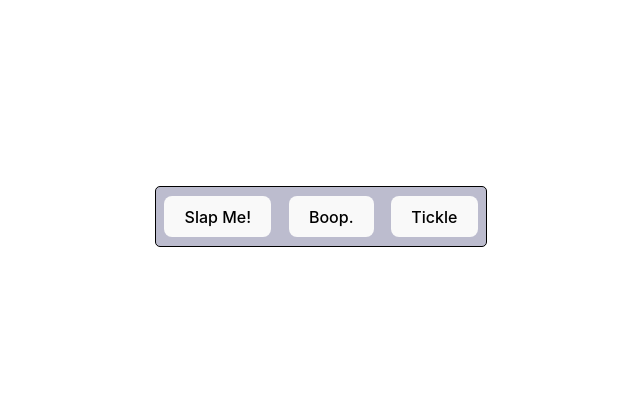
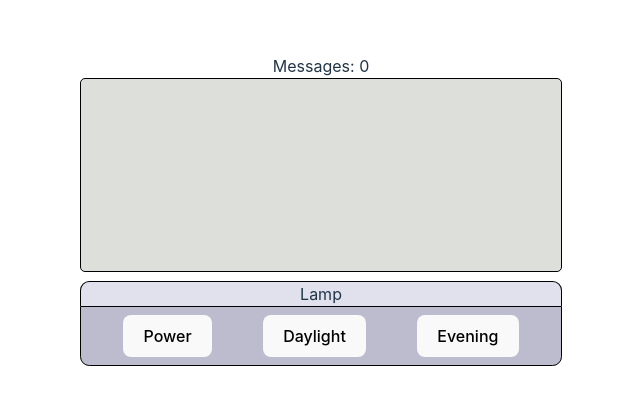
Before and after one commit to poolyd/slapdash-alpha, a React (Vite) app: page / in a window 1280 px wide. Shown: the part 190-594 px from the top of the page, without its empty margins (319-959 px from the left). Built offline with nearby package versions, Linux system fonts and the light colour scheme.

Commit message:
Added MQTT Worker

```diff
--- a/package.json
+++ b/package.json
@@ -10,6 +10,7 @@
     "preview": "vite preview"
   },
   "dependencies": {
+    "mqtt": "^5.9.1",
     "react": "^18.3.1",
     "react-dom": "^18.3.1",
     "react-jss": "^10.10.0"
--- a/src/App.tsx
+++ b/src/App.tsx
@@ -1,11 +1,13 @@
 import './App.css'
 import {SlapButton} from "./lib-slapdash/ui/SlapButton.tsx";
 import SlapButtonBar from "./lib-slapdash/ui/SlapButtonBar";
-import {
+import  {
     useEffect,
-    useMemo,
     useState
 } from "react";
+import {
+    useAppStyles
+} from "./AppJss.ts";
 
 // TODO: Data Source of Types
 interface ButtonActionTypes
@@ -13,49 +15,60 @@ interface ButtonActionTypes
     uuid: string;
     title: string;
     type?: string;
-    meta: unknown;
+    meta: ButtonMeta
 }
+
+interface ButtonMeta
+{
+    device: string
+    action?: string,
+
+}
+
 const slapButtonProps: ButtonActionTypes[] = [
-    {uuid: '00000000-0000-0000-0762-000000000001', title: 'Slap Me!', type: 'hubitat-api', meta: { action: 'toggle'} },
-    {uuid: '00000000-0000-0000-0762-000000000005', title: 'Boop.', type: 'mqtt-mesage', meta: { action: 'set-rgb'} },
-    {uuid: '00000000-0000-0000-0762-000000000009', title: 'Tickle', type: 'atari-cart', meta: { action: 'phone-home'} },
+    {uuid: '00000000-0000-0000-0762-000000000001', title: 'Power', type: 'hubitat-api', meta: { action: 'toggle-power', device: 'lamp'} },
+    {uuid: '00000000-0000-0000-0762-000000000005', title: 'Daylight', type: 'hubitat-api', meta: { action: 'set-daylight', device: 'lamp'} },
+    {uuid: '00000000-0000-0000-0762-000000000009', title: 'Evening', type: 'hubitat-api', meta: { action: 'set-evening', device: 'lamp'} },
 ];
 
 const App = () => {
 
-    const [message, setMessage] = useState('');
+    const [mqtt, setMqtt] = useState<Worker>();
+    const [messages, setMessages] = useState<string[]>([]);
 
-    const hubitat: Worker = useMemo(() => new Worker(new URL('./hubitat-worker.ts', import.meta.url)),[]);
+    const classes = useAppStyles();
 
     useEffect(() => {
-        hubitat.postMessage('start-hubitat-worker');
-    }, [hubitat]);
+        const mqttWorker: Worker = new Worker(new URL('./lib-slapdash/worker-context/mqtt-worker.ts', import.meta.url), { type: 'module' });
+        setMqtt(mqttWorker);
+    }, []);
 
     useEffect(() => {
-        hubitat.onmessage = (e: MessageEvent<string>) => {
-            setMessage(e.data);
+        if (mqtt) {
+            mqtt!.onmessage = (event: MessageEvent) => {
+                console.log(event);
+                setMessages([...messages, event.data]);
+            };
         }
-    }, [hubitat]);
+    }, [mqtt, messages]);
 
     const slapButtonHandler = (uuid: string): void  => {
-        let funnyMessage = 'Tickle Tickle!\nThis many times:';
-        switch(uuid) {
-            case '00000000-0000-0000-0762-000000000001':
-                funnyMessage = 'Slap Me!\nRando:';
-                break;
-            case '00000000-0000-0000-0762-000000000005':
-                funnyMessage = 'Archer says, "Boop".\nLucky Number:';
-                break;
-            default:
+        const uuidIndex = slapButtonProps.findIndex(btn => btn.uuid === uuid);
+        if (uuidIndex >= 0 && uuidIndex <= slapButtonProps.length - 1) {
+            const device = slapButtonProps[uuidIndex];
+            mqtt?.postMessage(device.meta.action);
         }
-        hubitat.postMessage(funnyMessage);
     };
 
     return (
         <>
             <div>
-                <div>
-                    <pre>{message}</pre>
+                <div>Messages: {messages.length}</div>
+                <div className={classes.scroller}>
+                    { messages.map(m => (<div className={classes.listRow}><pre>{m}</pre></div>)) }
+                </div>
+                <div className={classes.lampCard}>
+                    <div>Lamp</div>
                 </div>
                 <SlapButtonBar>
                         {slapButtonProps.map(act => (
--- /dev/null
+++ b/src/AppJss.ts
@@ -0,0 +1,33 @@
+import {
+    createUseStyles
+} from "react-jss";
+
+
+export const useAppStyles = createUseStyles({
+    scroller: {
+        backgroundColor: 'rgba(85, 95, 75, 0.2)',
+        minHeight: '20ex',
+        maxHeight: '20ex',
+        height: '20ex',
+        borderRadius: '5px',
+        border: '1px solid black',
+        overflowY: 'scroll',
+        scrollbarWidth: 'thin',
+        scrollbarGutter: 'stable both-edges',
+        padding: '1ex',
+        marginBottom: '1ex'
+    },
+    listRow: {
+        borderRadius: '5px',
+        padding: '1px',
+        marginBottom: '3px',
+        backgroundColor: 'rgba(55, 55, 95, 0.3)',
+
+    },
+    lampCard: {
+        backgroundColor: 'rgba(155, 155, 195, 0.3)',
+        borderRadius: '7pt 7pt 0pt 0pt',
+        border: '1pt solid black',
+        borderBottom: '0pt',
+    }
+})
--- a/src/lib-slapdash/ui/SlapButton.tsx
+++ b/src/lib-slapdash/ui/SlapButton.tsx
@@ -13,7 +13,7 @@ export const SlapButton = ({title, uuid, handlerCallback, type}: SlapButtonProps
         handlerCallback(uuid);
     };
     if (type === 'link') return (
-        <a onClick={handleButtonClick}>{title}</a>
+        <a key={uuid} onClick={handleButtonClick}>{title}</a>
     );
-    return (<button onClick={handleButtonClick}>{title}</button> );
+    return (<button key={uuid} onClick={handleButtonClick}>{title}</button> );
 }
--- a/src/lib-slapdash/ui/SlapButtonBar/SlapButtonBar.tsx
+++ b/src/lib-slapdash/ui/SlapButtonBar/SlapButtonBar.tsx
@@ -5,8 +5,9 @@ import {useStyles} from "./SlapButtonBarJss.ts";
 export function SlapButtonBar({children}: {children: ReactNode[]}) {
 
     const classes = useStyles();
+    let key =-1 ;
 
     return (
-        <div className={classes.noBullet}>{children.map(node => (<div className={classes.inlineLi}>{node}</div>))}</div>
+        <div className={classes.noBullet}>{children.map(node => (<div key={key++} className={classes.inlineLi}>{node}</div>))}</div>
         );
 }
--- a/src/lib-slapdash/ui/SlapButtonBar/SlapButtonBarJss.ts
+++ b/src/lib-slapdash/ui/SlapButtonBar/SlapButtonBarJss.ts
@@ -7,10 +7,11 @@ export const useStyles = createUseStyles({
     noBullet: {
         display: 'flex',
         flexDirection: 'row',
-        border: '1px solid black',
-        borderRadius: '5px',
+        border: '1pt solid black',
+        borderRadius: '0pt 0pt 7pt 7pt',
         justifyContent: 'space-evenly',
-        backgroundColor: 'rgba(35, 35, 95, 0.3)'
+        backgroundColor: 'rgba(35, 35, 95, 0.3)',
+        minWidth: '30em'
     },
     inlineLi: {
         padding: '1ex'
--- /dev/null
+++ b/src/lib-slapdash/worker-context/WorkerContext.ts
@@ -0,0 +1,5 @@
+import {
+    createContext
+} from "react";
+
+export const MqttWorkerContext = createContext(new Worker(new URL('./mqtt-worker.js', import.meta.url), {type: 'module'}));
--- /dev/null
+++ b/src/lib-slapdash/worker-context/mqtt-worker.ts
@@ -0,0 +1,36 @@
+import mqtt from 'mqtt';
+const clientId = `slapdash-alpha-${ Math.floor(Math.random() * (999999 - 100000) + 100000)}`;
+const clientQueue = `poolyd/${clientId}`;
+const client = mqtt.connect('wss://your-mqtt-host:websocket-port-number', {clientId});
+
+self.postMessage('Connecting to the MQTT Broker...');
+
+client.on('connect', () => {
+    client.subscribe([clientQueue, '$SYS/#'], (err) => {
+        if (!err) {
+            self.postMessage(`Subscribed to ${clientQueue} and $SYS/#`);
+        }
+        else {
+            self.postMessage(`Failed to Subscribe to ${clientQueue} and $SYS/#`);
+        }
+    });
+});
+
+client.on('error', (err) => {
+    self.postMessage(err.message);
+})
+
+client.on('message', (topic, message) => {
+    if (topic === clientQueue) {
+        self.postMessage(`Slapdash: ${message}`);
+    }
+    else {
+        if (!topic.match(/\$SYS/i)) {
+            self.postMessage(`${topic}: {message}`);
+        }
+    }
+});
+
+self.onmessage = (event) => {
+    client.publish(clientQueue, event.data);
+};
```
Also changed, not shown: 1 other file (tests, documents, lock files or other folders). Lines whose indentation alone changed are shown as unchanged.
